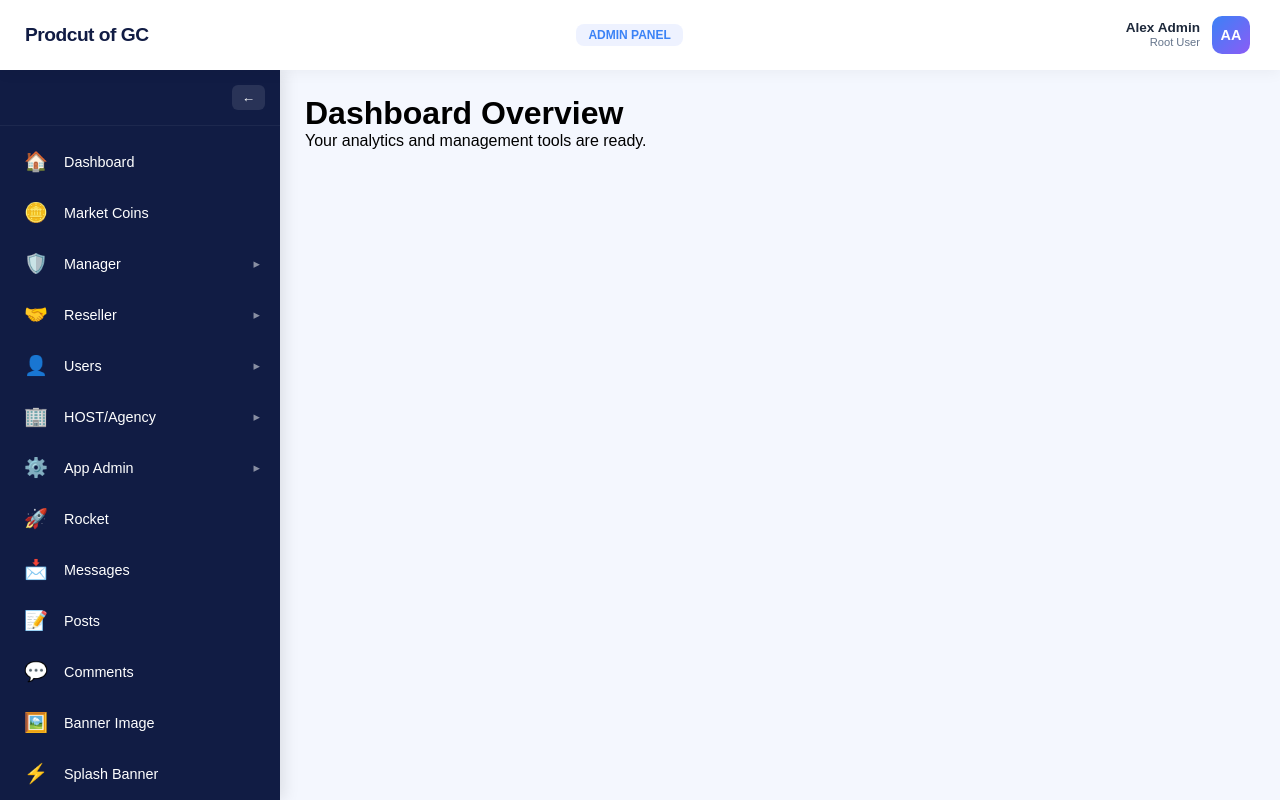
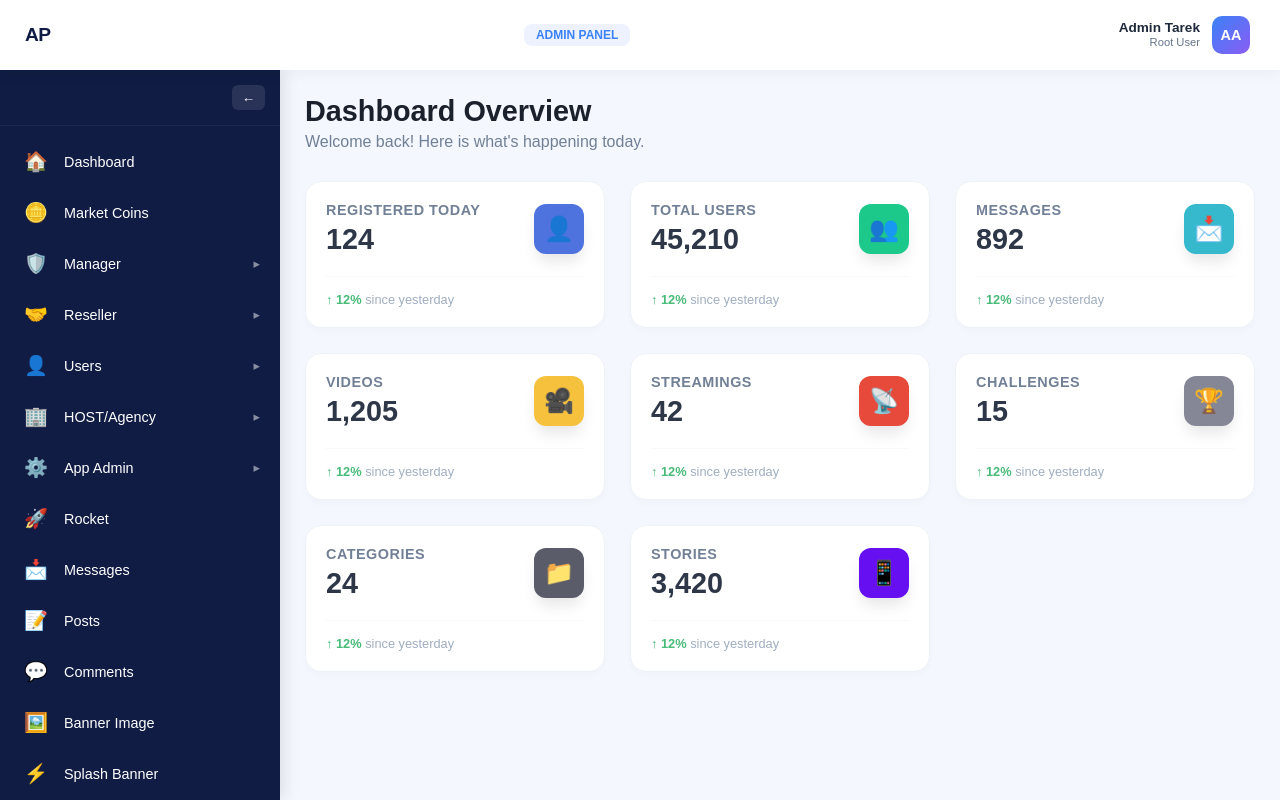
Before and after one commit to monoartarek/gcAdminPannel, a React (Vite) app in the folder admin-pannel/: page / in a window 1280 px wide. Built offline with nearby package versions, Linux system fonts and the light colour scheme.

Commit message:
Dashboard

```diff
--- a/admin-pannel/src/App.jsx
+++ b/admin-pannel/src/App.jsx
@@ -1,6 +1,7 @@
 import React, { useState } from 'react';
 import Sidebar from './components/Sidebar/Sidebar';
 import Navbar from './components/Navbar/Navbar';
+import Dashboard from './components/Dashboard/Dashboard';
 import './App.css';
 
 function App() {
@@ -22,11 +23,12 @@ function App() {
 
         <main className="main-content">
           <div className="content-container">
-            <h1>Dashboard Overview</h1>
-            <p>Your analytics and management tools are ready.</p>
+             <Dashboard />
           </div>
         </main>
       </div>
+
+
     </div>
   );
 }
--- /dev/null
+++ b/admin-pannel/src/components/Dashboard/Dashboard.css
@@ -0,0 +1,118 @@
+.dashboard-page {
+  animation: fadeIn 0.5s ease-out;
+}
+
+.dashboard-header {
+  margin-bottom: 30px;
+}
+
+.dashboard-header h1 {
+  font-size: 1.8rem;
+  color: #1a202c;
+  font-weight: 800;
+}
+
+.dashboard-header p {
+  color: #718096;
+  margin-top: 5px;
+}
+
+/* Grid System: Responsive for all devices */
+.stats-grid {
+  display: grid;
+  gap: 25px;
+  /* 1 col on mobile, 2 on tablet, 4 on desktop */
+  grid-template-columns: repeat(auto-fit, minmax(240px, 1fr));
+}
+
+.stat-card {
+  background: #ffffff;
+  border-radius: 16px;
+  padding: 20px;
+  box-shadow: 0 4px 6px rgba(0, 0, 0, 0.02);
+  border: 1px solid #edf2f7;
+  position: relative;
+  overflow: hidden;
+  transition: all 0.3s cubic-bezier(0.4, 0, 0.2, 1);
+  opacity: 0;
+  animation: slideUp 0.5s ease forwards;
+}
+
+.stat-card:hover {
+  transform: translateY(-10px);
+  box-shadow: 0 20px 25px -5px rgba(0, 0, 0, 0.1);
+  border-color: var(--accent-color);
+}
+
+.card-body {
+  display: flex;
+  justify-content: space-between;
+  align-items: center;
+}
+
+.stat-title {
+  color: #718096;
+  font-size: 0.9rem;
+  font-weight: 600;
+  text-transform: uppercase;
+  letter-spacing: 0.5px;
+}
+
+.stat-value {
+  font-size: 1.8rem;
+  font-weight: 800;
+  color: #2d3748;
+  margin-top: 5px;
+}
+
+.icon-section {
+  width: 50px;
+  height: 50px;
+  border-radius: 12px;
+  display: flex;
+  align-items: center;
+  justify-content: center;
+  font-size: 1.5rem;
+  color: white;
+  box-shadow: 0 10px 15px -3px rgba(0, 0, 0, 0.1);
+}
+
+.card-footer {
+  margin-top: 20px;
+  padding-top: 15px;
+  border-top: 1px solid #f7fafc;
+  font-size: 0.8rem;
+  color: #a0aec0;
+}
+
+.trend.positive {
+  color: #48bb78;
+  font-weight: 700;
+}
+
+/* Animations */
+@keyframes fadeIn {
+  from { opacity: 0; }
+  to { opacity: 1; }
+}
+
+@keyframes slideUp {
+  from {
+    opacity: 0;
+    transform: translateY(30px);
+  }
+  to {
+    opacity: 1;
+    transform: translateY(0);
+  }
+}
+
+/* Mobile Adjustments */
+@media (max-width: 480px) {
+  .stat-card {
+    padding: 15px;
+  }
+  .stat-value {
+    font-size: 1.5rem;
+  }
+}
--- /dev/null
+++ b/admin-pannel/src/components/Dashboard/Dashboard.jsx
@@ -0,0 +1,49 @@
+import React from 'react';
+import './Dashboard.css';
+
+const Dashboard = () => {
+  const stats = [
+    { title: 'Registered Today', value: '124', icon: '👤', color: '#4e73df' },
+    { title: 'Total Users', value: '45,210', icon: '👥', color: '#1cc88a' },
+    { title: 'Messages', value: '892', icon: '📩', color: '#36b9cc' },
+    { title: 'Videos', value: '1,205', icon: '🎥', color: '#f6c23e' },
+    { title: 'Streamings', value: '42', icon: '📡', color: '#e74a3b' },
+    { title: 'Challenges', value: '15', icon: '🏆', color: '#858796' },
+    { title: 'Categories', value: '24', icon: '📁', color: '#5a5c69' },
+    { title: 'Stories', value: '3,420', icon: '📱', color: '#6610f2' },
+  ];
+
+  return (
+    <div className="dashboard-page">
+      <header className="dashboard-header">
+        <h1>Dashboard Overview</h1>
+        <p>Welcome back! Here is what's happening today.</p>
+      </header>
+
+      <div className="stats-grid">
+        {stats.map((stat, index) => (
+          <div
+            className="stat-card"
+            key={index}
+            style={{ '--accent-color': stat.color, animationDelay: `${index * 0.1}s` }}
+          >
+            <div className="card-body">
+              <div className="text-section">
+                <p className="stat-title">{stat.title}</p>
+                <h2 className="stat-value">{stat.value}</h2>
+              </div>
+              <div className="icon-section" style={{ backgroundColor: stat.color }}>
+                {stat.icon}
+              </div>
+            </div>
+            <div className="card-footer">
+              <span className="trend positive">↑ 12%</span> since yesterday
+            </div>
+          </div>
+        ))}
+      </div>
+    </div>
+  );
+};
+
+export default Dashboard;
--- a/admin-pannel/src/components/Navbar/Navbar.jsx
+++ b/admin-pannel/src/components/Navbar/Navbar.jsx
@@ -6,7 +6,7 @@ function Navbar({ onHamburgerClick }) {
     <nav className="main-navbar">
       <div className="nav-section left">
         <button className="mobile-btn" onClick={onHamburgerClick}>☰</button>
-        <div className="brand-logo">Prodcut of GC</div>
+        <div className="brand-logo">AP</div>
       </div>
 
       <div className="nav-section middle">
@@ -16,7 +16,7 @@ function Navbar({ onHamburgerClick }) {
       <div className="nav-section right">
         <div className="profile-pill">
           <div className="text-right">
-            <p className="p-name">Alex Admin</p>
+            <p className="p-name">Admin Tarek</p>
             <p className="p-role">Root User</p>
           </div>
           <div className="p-avatar">AA</div>
```
